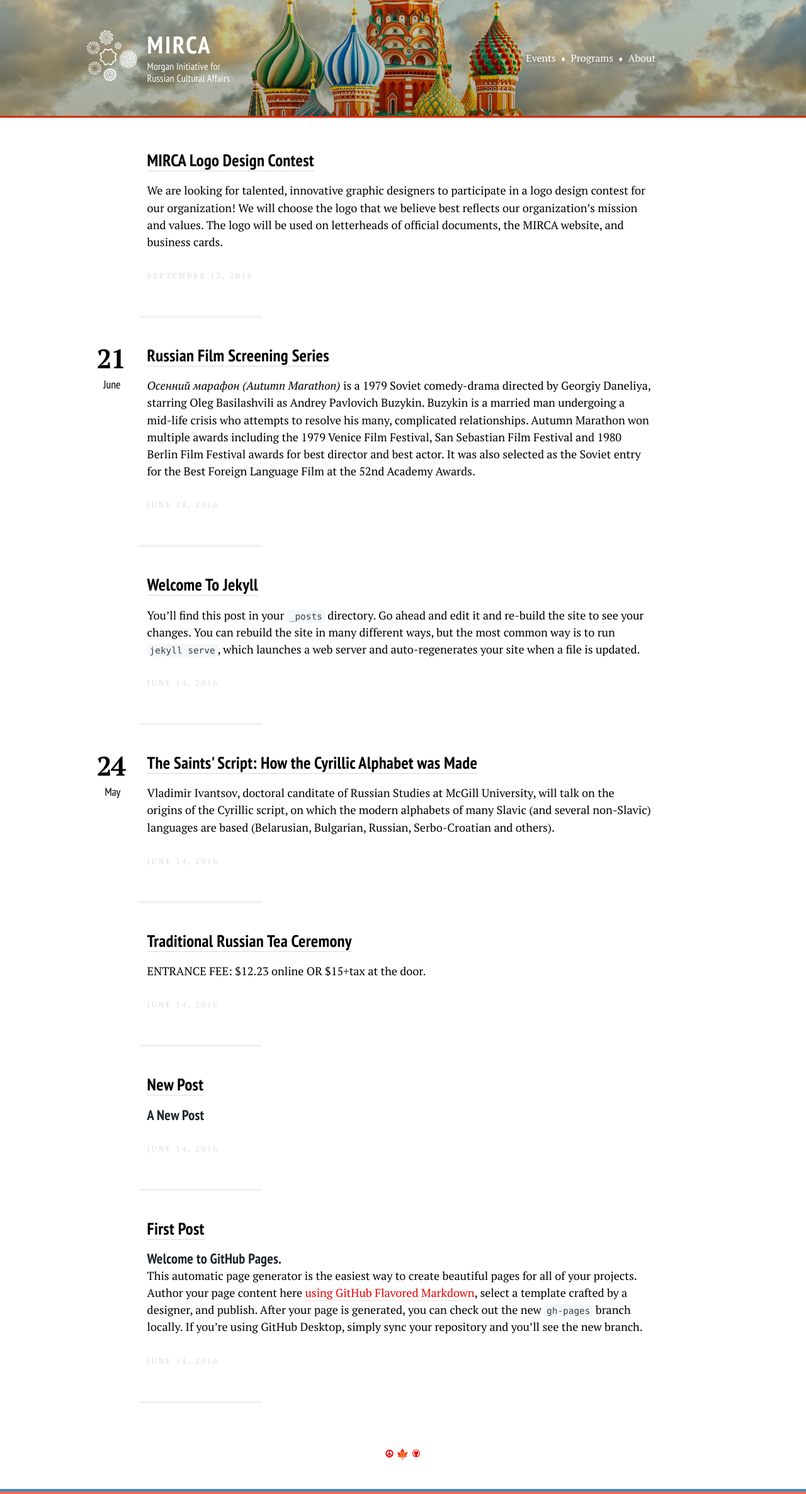
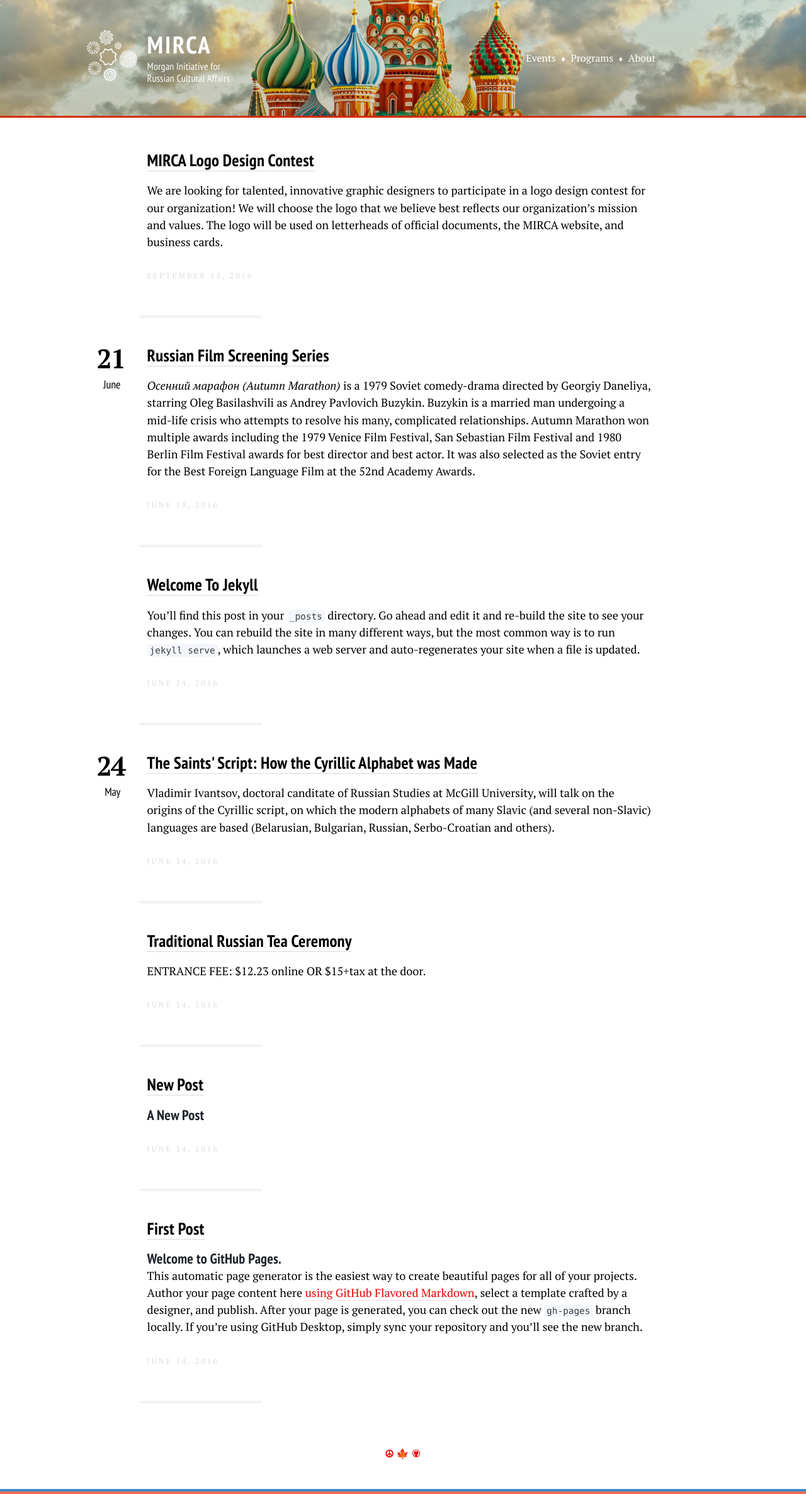
Before and after one commit to dy/mircamtl.github.io, a Jekyll site: the page built from index.html, in a window 1280 px wide. Shown: the whole page at 63% size. Built offline with Jekyll 4.4.1, drawn with Linux system fonts in a browser that asks for light colours.

Commit message:
Unfade grad

```diff
--- a/css/index.css
+++ b/css/index.css
@@ -137,7 +137,7 @@ figure {
 	left: 0;
 	bottom: 0;
 	right: 0;
-	background: linear-gradient(to bottom, rgba(0,0,0,.2), rgba(0,0,0,.3));
+	background: linear-gradient(to bottom, rgba(0,0,0,.1), rgba(0,0,0,.2));
 }
 .site-logo {
     display: block;
```
